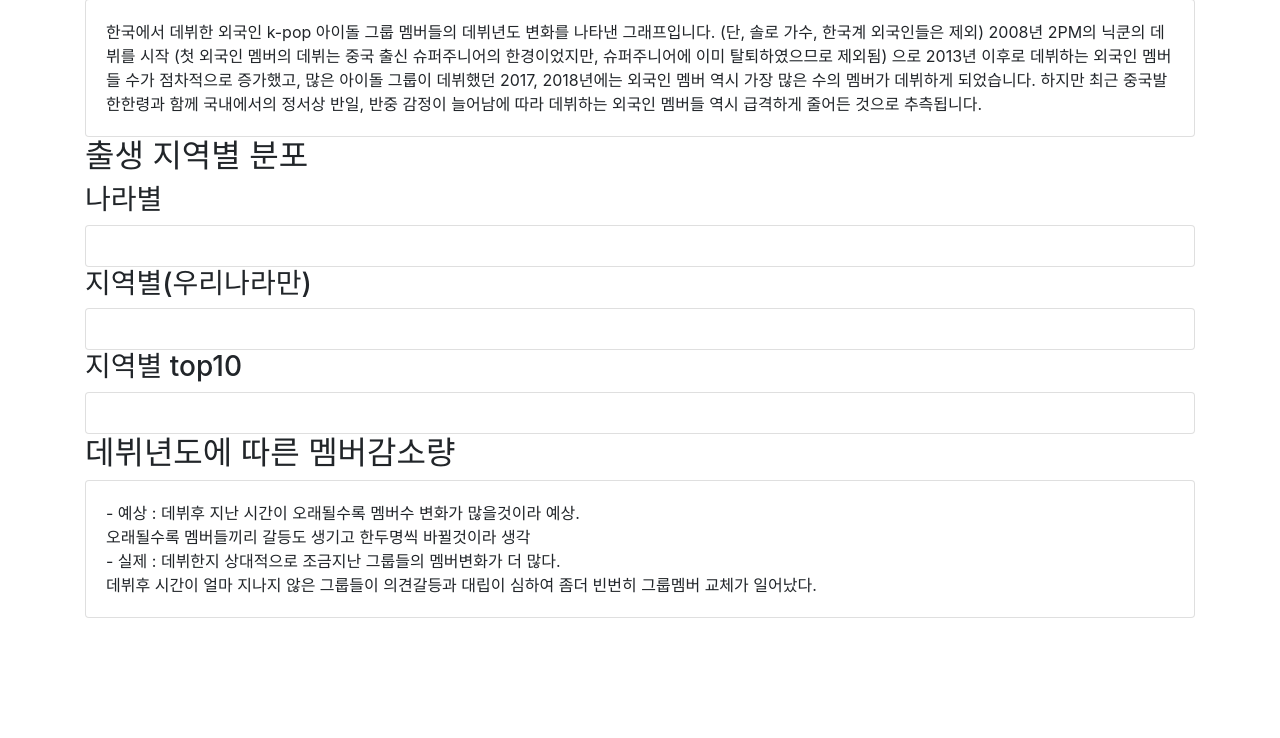
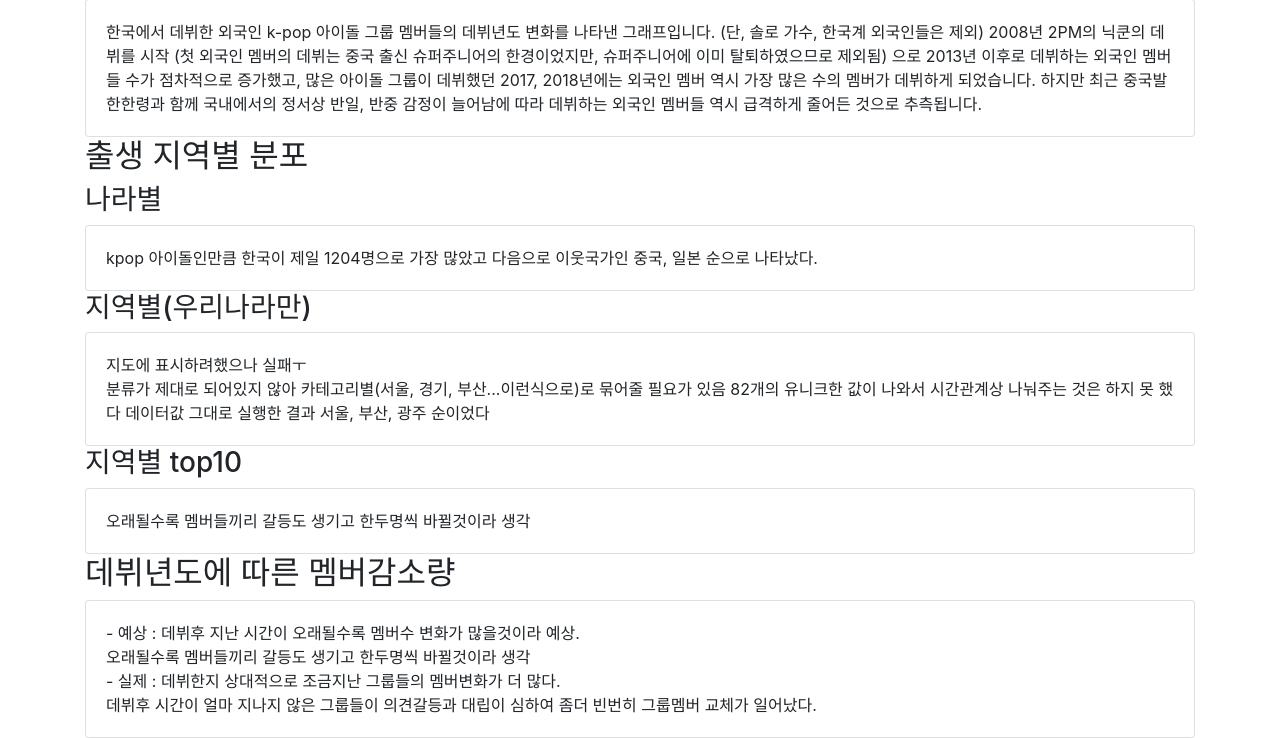
Before and after one commit to Druwa-git/kpop_project, a Django app: page / in a window 1280 px wide. Shown: the part 491-1229 px from the top of the page. Before the commit the page ends 1109 px from the top, so only its background shows below. Run offline with Django 3.2, Linux system fonts and the light colour scheme; some libraries are stand-ins or nearby versions.

Commit message:
final edit 3

```diff
--- a/kpop/template/index.html
+++ b/kpop/template/index.html
@@ -74,7 +74,7 @@
         </div>
         <div class="card">
             <div class="card-body">
-
+                kpop 아이돌인만큼 한국이 제일 1204명으로 가장 많았고 다음으로 이웃국가인 중국, 일본 순으로 나타났다.
             </div>
         </div>
         <h3>지역별(우리나라만)</h3>
@@ -87,7 +87,9 @@
         </div>
         <div class="card">
             <div class="card-body">
-
+                지도에 표시하려했으나 실패ㅜ
+                <br>
+                분류가 제대로 되어있지 않아 카테고리별(서울, 경기, 부산...이런식으로)로 묶어줄 필요가 있음 82개의 유니크한 값이 나와서 시간관계상 나눠주는 것은 하지 못 했다 데이터값 그대로 실행한 결과 서울, 부산, 광주 순이었다
             </div>
         </div>
         <h3>지역별 top10</h3>
@@ -100,7 +102,7 @@
         </div>
         <div class="card">
             <div class="card-body">
-
+                오래될수록 멤버들끼리 갈등도 생기고 한두명씩 바뀔것이라 생각
             </div>
         </div>
 
```
